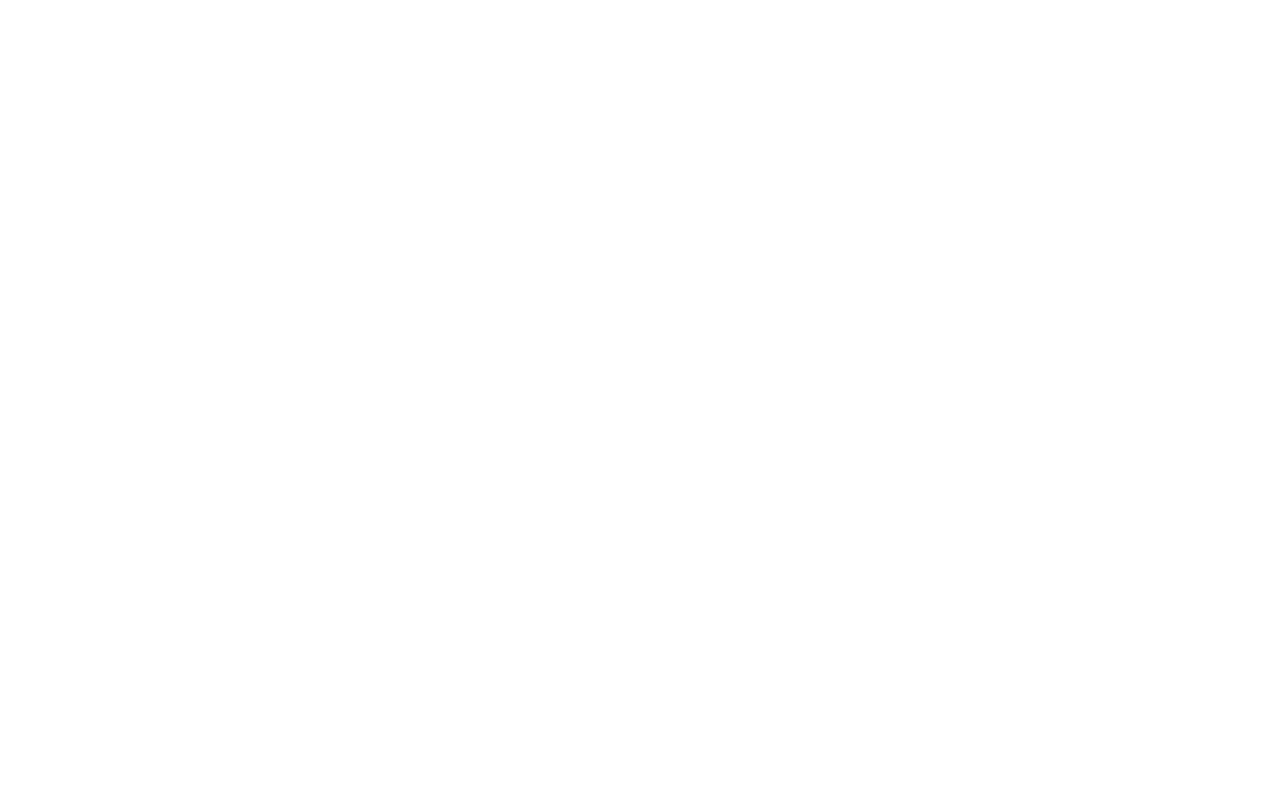
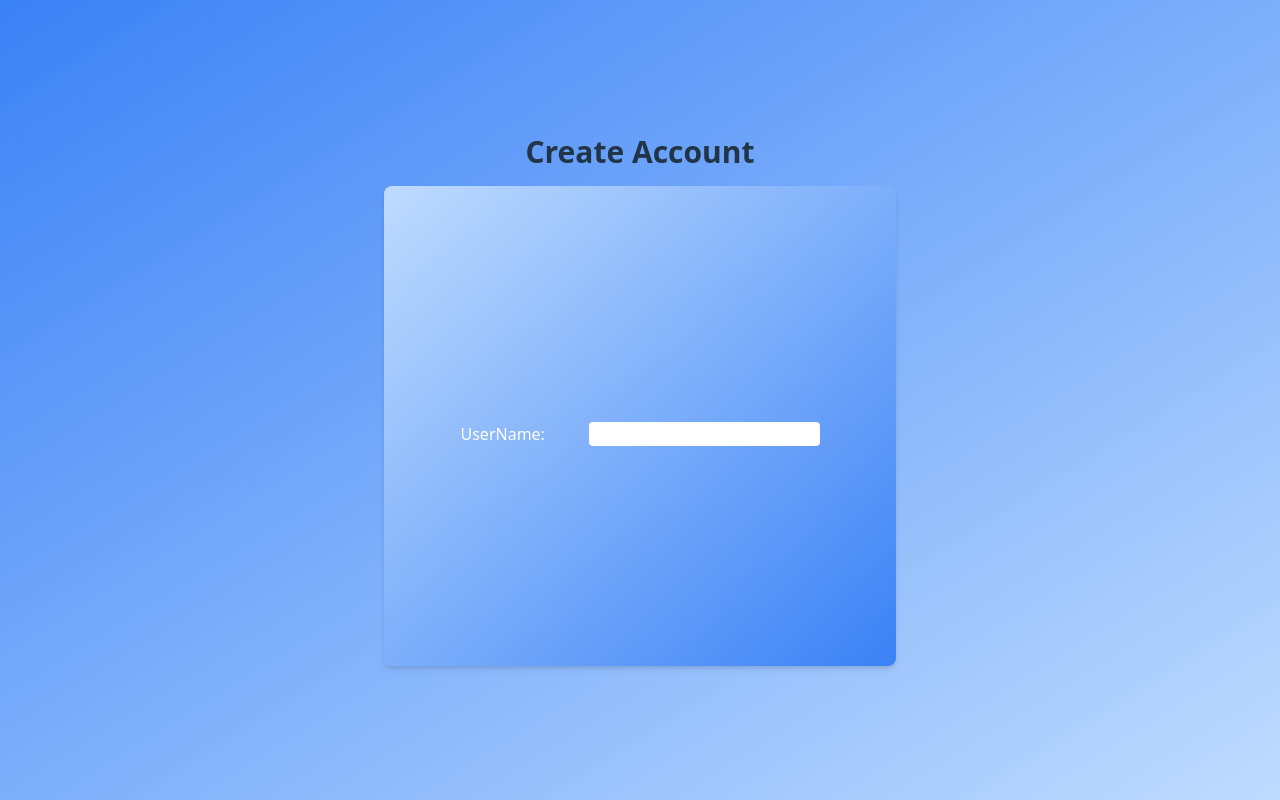
Before and after one commit to KokonutGamer/bigger-shape, a React (Vite) app in the folder bigger-shape-web/: page /CreateAccount in a window 1280 px wide. Before the commit this address had no page. Built offline with nearby package versions, Linux system fonts and the light colour scheme.

Commit message:
started on CreateAcct Page

```diff
--- /dev/null
+++ b/bigger-shape-web/src/CreateAccountPage.tsx
@@ -0,0 +1,37 @@
+import InputField from "./components/InputField";
+import { useEffect, useState } from "react";
+
+function CreateAccountPage() {
+    const [isValidInput, setIsValidInput] = useState(true);
+    useEffect(() => {
+        console.log(isValidInput);
+    }, [isValidInput]);
+    return (
+        <>
+            <style>
+                            {`
+                    body {
+                        background-image: linear-gradient(to top left, #bfdbfe, #3b82f6);
+                    }
+                    `}
+            </style>
+            <div className="flex flex-col items-center justify-center h-[100vh] w-[100vw]">
+                <h1 className="text-3xl font-bold mb-4">Create Account</h1>
+                <div className="flex flex-col items-center justify-center w-[40vw] h-[60vh] bg-gradient-to-br from-blue-200 to-blue-500
+                rounded-lg
+                text-black
+                shadow-md">
+                    <InputField type="text" id="userName" label="UserName:" requiredField={true} regex={/[a-zA-Z]/} setIsValidInput={setIsValidInput}/>
+                    {/* <InputField type="text" id="password" label="New Password:" requiredField={true} regex={""} />
+                    <InputField type="text" id="passwordConfrim" label="Confirm Password:" requiredField={true} />
+
+
+                    <InputField type="text" id="email" label="Email Address:" requiredField={false} />
+                    <InputField type="text" id="phoneNumber" label="Phone Number:" requiredField={false} /> */}
+                </div>
+            </div>
+        </>
+    );
+}
+
+export default CreateAccountPage;
--- a/bigger-shape-web/src/SurveyPage.tsx
+++ b/bigger-shape-web/src/SurveyPage.tsx
@@ -4,7 +4,7 @@
 const SurveyPage = () => {
     return (
         <>
-            <div className="flex items-center justify-center">
+            <div className="flex items-center justify-center flex-col w-[100vw] h-[100vh]">
                 <Survey />
             </div>
         </>
--- /dev/null
+++ b/bigger-shape-web/src/components/InputField.tsx
@@ -0,0 +1,46 @@
+function InputField({ type, id, label, options, requiredField, regex, setIsValidInput}) {
+  function checkInput(event) {
+    // console.log("keyup");
+    const value = event.target.value;
+    if(!requiredField && value === "") {
+      setIsValidInput(true);
+    }else{
+      setIsValidInput(regex.test(value));
+    }
+  }
+
+  const labelClass = 'text-left pb-[2vh]';
+  // console.log(type, id, label, options);
+  switch (type) {
+    case 'text':
+      return (
+        <div className="flex mt-[2vh]">
+          <label htmlFor={id} className="pr-[1vh] text-white min-w-[10vw]">{label}</label>
+          <input type={type} id={id} name={id} className="bg-white rounded" required={requiredField} onKeyUp={checkInput}></input>
+          <br></br>
+        </div>
+      );
+    case 'select':
+      if (options === null || label === null) {
+        return null;
+      }
+      return (
+        <>
+          <label className={labelClass}>{label}</label>
+          <select id={id} className="bg-white">
+            <option value="" disabled selected>
+              Select Option
+            </option>
+            {options.map((option, idx) => (
+              <option key={idx} value={option}>
+                {option}
+              </option>
+            ))}
+          </select>
+          <br />
+        </>
+      );
+  }
+}
+
+export default InputField;
--- a/bigger-shape-web/src/components/Survey.tsx
+++ b/bigger-shape-web/src/components/Survey.tsx
@@ -1,5 +1,5 @@
 import { useState } from 'react';
-import SurveyField from './SurveyField';
+import InputField from './InputField';
 import ProgressBar from './ProgressBar';
 
 
@@ -109,7 +109,7 @@
       },
     ],
   },
-];
+  ];
 
 
   const [page, setPage] = useState(0);
@@ -122,7 +122,7 @@
   }
 
   const jsx = pages[page].fields.map((question, idx) => (
-    <SurveyField key={idx} {...question} />
+    <InputField key={idx} {...question} />
   ));
 
   return (
@@ -136,6 +136,7 @@
                 `
             }
         </style>
+
 
       <div className="w-[90vh] h-[90vh] flex flex-col p-[5vh] bg-gradient-to-br from-blue-200 to-blue-500
             rounded-lg
--- a/bigger-shape-web/src/components/SurveyField.tsx
+++ /dev/null
@@ -1,36 +0,0 @@
-function SurveyField({ type, id, label, options }) {
-  const labelClass = 'text-left pb-[2vh]';
-  console.log(type, id, label, options);
-  switch (type) {
-    case 'text':
-      return (
-        <>
-          <label for={id}>{label}</label>
-          <input type={type} id={id} name={id}></input>
-          <br></br>
-        </>
-      );
-    case 'select':
-      if (options === null || label === null) {
-        return null;
-      }
-      return (
-        <>
-          <label className={labelClass}>{label}</label>
-          <select id={id} className="bg-white">
-            <option value="" disabled selected>
-              Select Option
-            </option>
-            {options.map((option, idx) => (
-              <option key={idx} value={option}>
-                {option}
-              </option>
-            ))}
-          </select>
-          <br />
-        </>
-      );
-  }
-}
-
-export default SurveyField;
--- a/bigger-shape-web/src/main.tsx
+++ b/bigger-shape-web/src/main.tsx
@@ -2,11 +2,12 @@
 import React from "react";
 import ReactDOM from "react-dom/client";
 import { BrowserRouter, Routes, Route } from "react-router-dom";
-import App from "./App";
+// import App from "./App";
 import LoginPage from "./LoginPage";
 import "./index.css";
 import SurveyPage from "./SurveyPage";
 import HomePage from "./HomePage";
+import CreateAccountPage from "./CreateAccountPage";
 
 ReactDOM.createRoot(document.getElementById("root")!).render(
   <React.StrictMode>
@@ -16,6 +17,7 @@
         <Route path="/login" element={<LoginPage />} />
         <Route path="/Survey" element={<SurveyPage />} />
         <Route path="/" element={<HomePage  />} />
+        <Route path="/CreateAccount" element={<CreateAccountPage />} />
       </Routes>
     </BrowserRouter>
   </React.StrictMode>
```
